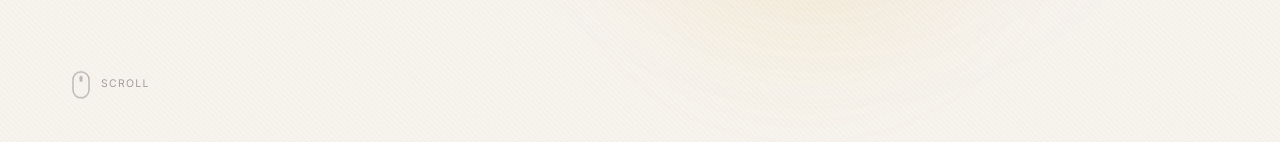
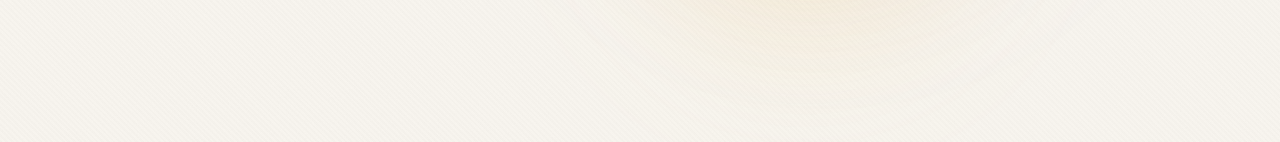
Before and after one commit to sachinsanas/Personal-portfolio, a Next.js app in the folder site/: page / in a window 1280 px wide. Shown: the part 658-800 px from the top of the page. Built offline with nearby package versions, Linux system fonts and the light colour scheme.

Commit message:
Remove scroll indicator text from hero section
Removed the scroll indicator component from the hero section.

```diff
--- a/site/src/components/hero.tsx
+++ b/site/src/components/hero.tsx
@@ -168,45 +168,6 @@ export function Hero() {
           </MagneticLink>
         </Reveal>
       </div>
-
-      {/* Scroll indicator */}
-      <div
-        style={{
-          position: "absolute",
-          bottom: 44,
-          left: 72,
-          display: "flex",
-          alignItems: "center",
-          gap: 11,
-          zIndex: 2,
-        }}
-      >
-        <div style={{ animation: "scrollDot 2.4s ease-in-out infinite" }}>
-          <svg width="18" height="28" viewBox="0 0 18 28" fill="none">
-            <rect
-              x="1"
-              y="1"
-              width="16"
-              height="26"
-              rx="8"
-              stroke="#B8B1B2"
-              strokeWidth="1.4"
-            />
-            <rect x="7.5" y="5" width="3" height="6" rx="1.5" fill="#B8B1B2" />
-          </svg>
-        </div>
-        <span
-          style={{
-            fontSize: 10.5,
-            letterSpacing: "0.12em",
-            textTransform: "uppercase",
-            color: "#A49D9E",
-            fontFamily: "var(--font-body)",
-          }}
-        >
-          Scroll
-        </span>
-      </div>
     </section>
   );
 }
```
